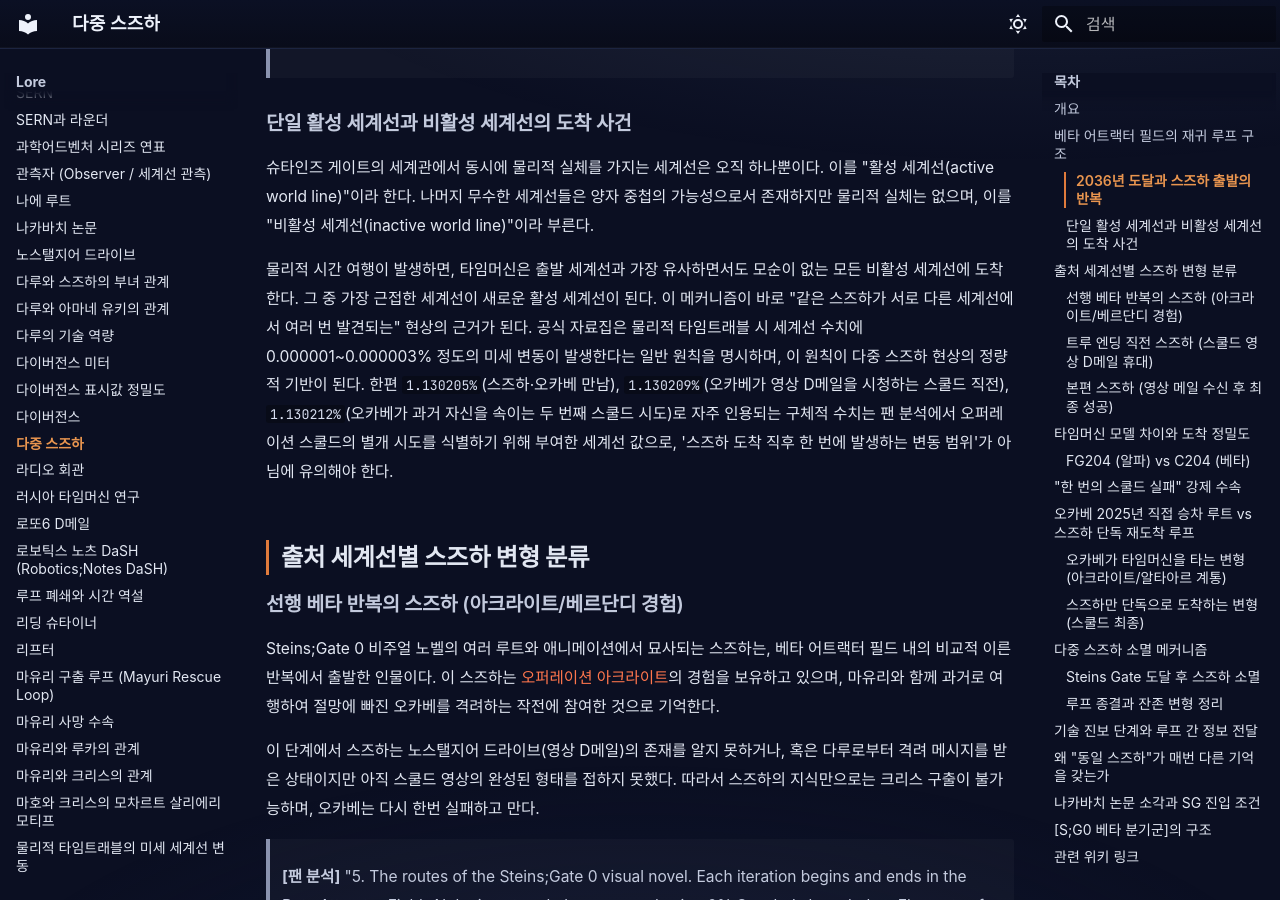
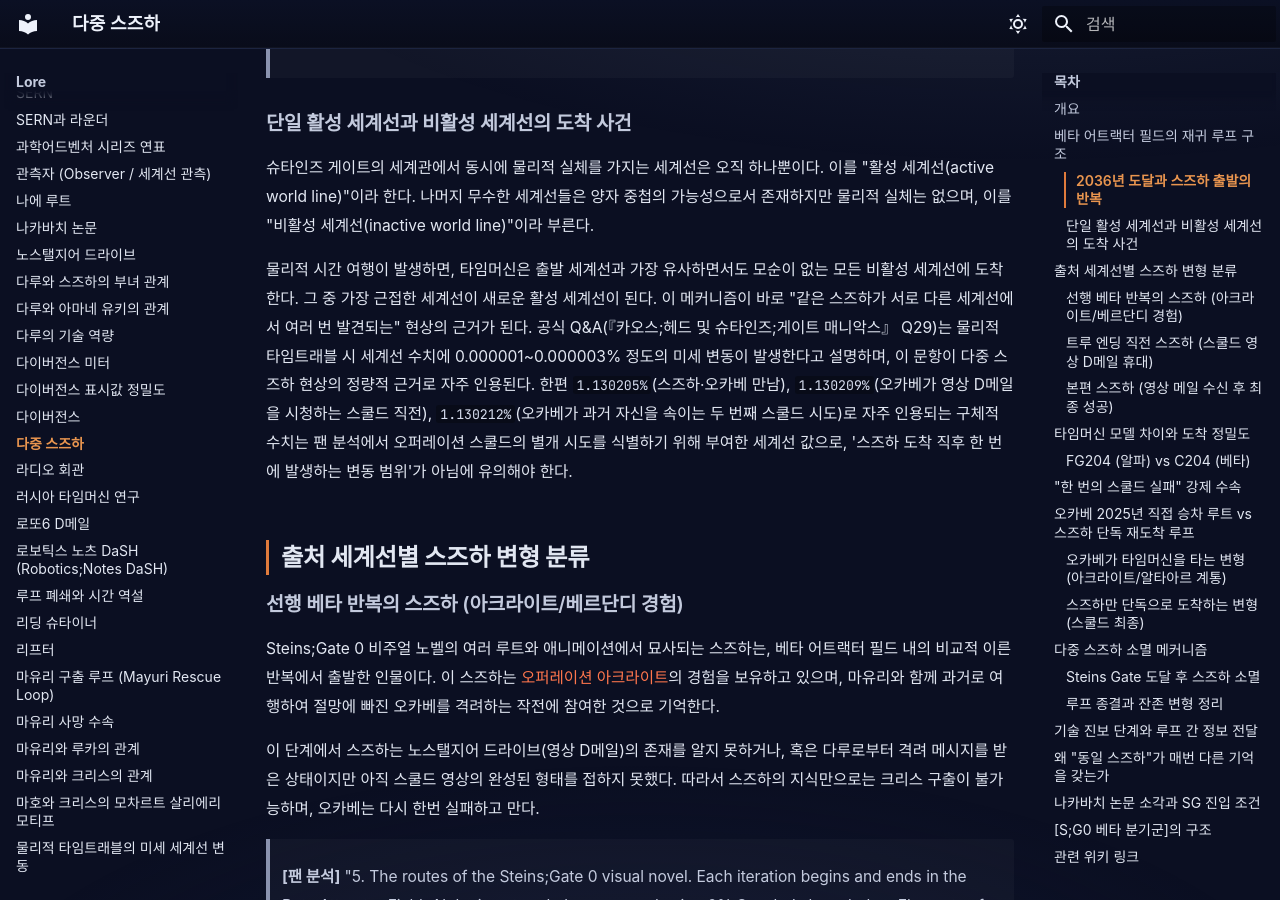
Before and after one commit to sgwiki/sgwiki.github.io, an MkDocs documentation site: the page built from wiki/lore/다중-스즈하.md, in a window 1280 px wide and 900 px high, scrolled down 1124 px. Built offline with MkDocs 1.6.1 and Material for MkDocs 9.7.7, drawn with Linux system fonts in a browser that asks for light colours; some web fonts are replaced; some of the changed text lies outside the part shown.

Commit message:
fix(wiki): 다중-스즈하 — P10 a26fc4ac 패치 적용

```diff
--- a/wiki/lore/다중-스즈하.md
+++ b/wiki/lore/다중-스즈하.md
@@ -28,7 +28,7 @@ Steins;Gate 0은 베타 어트랙터 필드 내에서 [오퍼레이션 스쿨드
 
 슈타인즈 게이트의 세계관에서 동시에 물리적 실체를 가지는 세계선은 오직 하나뿐이다. 이를 "활성 세계선(active world line)"이라 한다. 나머지 무수한 세계선들은 양자 중첩의 가능성으로서 존재하지만 물리적 실체는 없으며, 이를 "비활성 세계선(inactive world line)"이라 부른다.
 
-물리적 시간 여행이 발생하면, 타임머신은 출발 세계선과 가장 유사하면서도 모순이 없는 모든 비활성 세계선에 도착한다. 그 중 가장 근접한 세계선이 새로운 활성 세계선이 된다. 이 메커니즘이 바로 "같은 스즈하가 서로 다른 세계선에서 여러 번 발견되는" 현상의 근거가 된다. 공식 자료집은 물리적 타임트래블 시 세계선 수치에 0.000001~0.000003% 정도의 미세 변동이 발생한다는 일반 원칙을 명시하며, 이 원칙이 다중 스즈하 현상의 정량적 기반이 된다. 한편 `1.130205%`(스즈하·오카베 만남), `1.130209%`(오카베가 영상 D메일을 시청하는 스쿨드 직전), `1.130212%`(오카베가 과거 자신을 속이는 두 번째 스쿨드 시도)로 자주 인용되는 구체적 수치는 팬 분석에서 오퍼레이션 스쿨드의 별개 시도를 식별하기 위해 부여한 세계선 값으로, '스즈하 도착 직후 한 번에 발생하는 변동 범위'가 아님에 유의해야 한다.
+물리적 시간 여행이 발생하면, 타임머신은 출발 세계선과 가장 유사하면서도 모순이 없는 모든 비활성 세계선에 도착한다. 그 중 가장 근접한 세계선이 새로운 활성 세계선이 된다. 이 메커니즘이 바로 "같은 스즈하가 서로 다른 세계선에서 여러 번 발견되는" 현상의 근거가 된다. 공식 Q&A(『카오스;헤드 및 슈타인즈;게이트 매니악스』 Q29)는 물리적 타임트래블 시 세계선 수치에 0.000001~0.000003% 정도의 미세 변동이 발생한다고 설명하며, 이 문항이 다중 스즈하 현상의 정량적 근거로 자주 인용된다. 한편 `1.130205%`(스즈하·오카베 만남), `1.130209%`(오카베가 영상 D메일을 시청하는 스쿨드 직전), `1.130212%`(오카베가 과거 자신을 속이는 두 번째 스쿨드 시도)로 자주 인용되는 구체적 수치는 팬 분석에서 오퍼레이션 스쿨드의 별개 시도를 식별하기 위해 부여한 세계선 값으로, '스즈하 도착 직후 한 번에 발생하는 변동 범위'가 아님에 유의해야 한다.
 
 ## 출처 세계선별 스즈하 변형 분류
 
@@ -63,7 +63,7 @@ Steins;Gate 0 애니메이션과 비주얼 노벨 트루 엔딩에 해당하는
 | **FG204** | 알파 | 과거 이동만 가능 | Future Gadget 라보(다루/배럴 타이타) 제작. SERN 데이터베이스 기술 유출 기반. 미완성 |
 | **C204** | 베타 | 과거 및 미래 이동 가능 | 다루와 오카베의 독자 설계, 크리스 이론 기반 |
 
-C204의 "C"는 "Cristina"(크리스티나)의 이니셜로, 오카베가 붙인 이름이다. 이는 베타 세계선에서 크리스가 발전시킨 타임머신 이론이 기반이 되었음을 암시한다.
+C204의 "C"는 "Cristina"(크리스티나)의 이니셜로, 오카베가 붙인 이름이다. 이는 게임 원문(『Steins;Gate Elite』「경계면상의 슈타인즈 게이트」)에서 2025년 오카베가 남긴 무비 메일 대사로 직접 확인되며, 베타 세계선에서 크리스가 발전시킨 타임머신 이론이 기반이 되었음을 암시한다.
 
 FG204는 알파 세계선에서만 사용되며, 기술적으로 불안정하여 공간 좌표 고정에 한계가 있다. 알파 라인에서 FG204가 라디오 회관 8층 벽에 박히는 사고는 FG204의 정밀도 부족에서 기인한다. 한편 β 세계선 프롤로그에서 위성이 라디오 회관 옥상에 추락하여 나카바치 발표회가 취소되는 사건은 별개의 도착 사건으로, 해당 위성의 정체는 C204(미래에서 온 스즈하의 타임머신)이다. C204는 FG204와 달리 좌표 계산이 정확해 옥상에 정상 출현한다.
 
```
